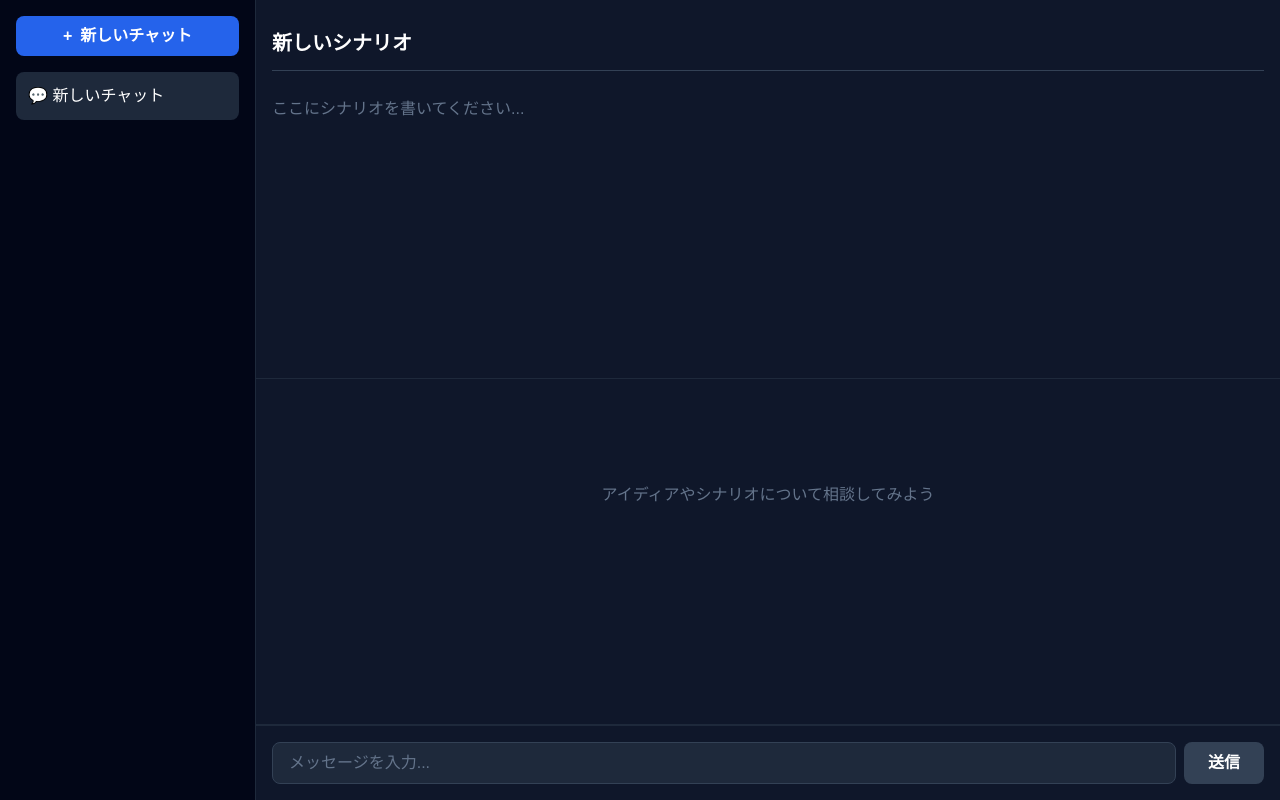
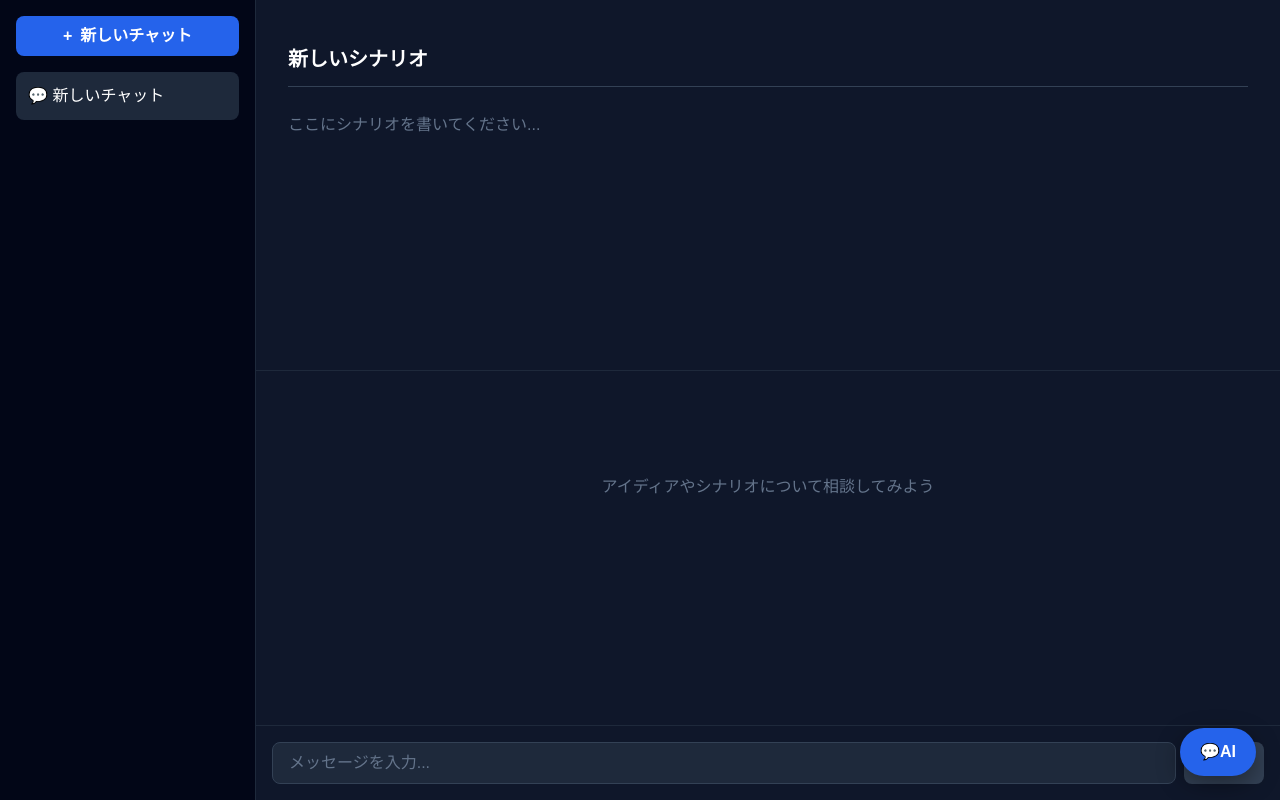
Before and after one commit to st037/auto_scenario, a Next.js app in the folder frontend/: page / in a window 1280 px wide. Built offline with nearby package versions, Linux system fonts and the light colour scheme.

Commit message:
add AI overaly system

```diff
--- a/frontend/app/globals.css
+++ b/frontend/app/globals.css
@@ -176,6 +176,8 @@ body {
    ========================= */
 
 .main-content {
+  position: relative;
+
   flex: 1;
 
   height: 100vh;
@@ -355,7 +357,7 @@ body {
   display: flex;
   flex-direction: column;
 
-  padding: 1rem;
+  padding: 2rem;
 
   background: #0f172a;
   border-bottom: 1px solid #1e293b;
@@ -404,6 +406,7 @@ body {
   line-height: 1.8;
 
   resize: none;
+
   outline: none;
 
   overflow-y: auto;
@@ -426,3 +429,58 @@ body {
 
   border-bottom: 1px solid #1e293b;
 }
+
+/* =========================
+   AI Button
+   ========================= */
+
+.chat-toggle {
+  position: absolute;
+
+  right: 1.5rem;
+  bottom: 1.5rem;
+
+  z-index: 5;
+
+  padding: 0.75rem 1.25rem;
+
+  border: none;
+  border-radius: 999px;
+
+  background: #2563eb;
+  color: white;
+
+  font-weight: 700;
+
+  cursor: pointer;
+
+  box-shadow:
+    0 8px 24px rgba(0, 0, 0, 0.4);
+}
+
+.chat-toggle:hover {
+  background: #3b82f6;
+}
+
+/* =========================
+   Chat Overlay
+   ========================= */
+
+.chat-ocerlay {
+  position: absolute;
+
+  inset: 0;
+
+  z-index: 10;
+
+  display: flex;
+
+  justify-content: flex-end;
+  align-items: flesx-start;
+
+  padding: 1rem;
+
+  background: rgba(2, 6, 23, 0.45);
+
+  backdrop-filter: blur(3px);
+}
--- a/frontend/app/page.tsx
+++ b/frontend/app/page.tsx
@@ -26,6 +26,7 @@ export default function Home() {
   const [input, setInput] = useState("");
   const [loading, setLoading] = useState<boolean>(false);
   const [isInitialized, setIsInitialized] = useState(false); // 初回ロード完了フラグ
+  const [isChatOpen, setIsChatOpen] = useState(false);
 
   // 1. 初回ロード（LocalStorageから読み込み）
   useEffect(() => {
@@ -323,6 +324,9 @@ export default function Home() {
 
       {/* ─── 右側：メインコンテンツ ─── */}
       <div className="main-content">
+
+        {/* Document Editor */}
+
         <div className="document-editor">
           <input
             type="text"
@@ -356,8 +360,37 @@ export default function Home() {
           />
         </div>
 
+        {/* AI Chat Button */}
+        <button
+          className="chat-toggle"
+          onClick={() => setIsChatOpen(true)}
+        >
+          💬AI
+        </button>
+
+        {/* Chat Overlay */}
+        {isChatOpen && (
+
+          <div className="chat-overlay">
+            <div className="chat-panel">
+
+              {/* Header */}
+              <div className="chat-header">
+                <span>AIアシスタント</span>
+                <button
+                  className="chat-close"
+                  onClick={() => setIsChatOpen(false)}
+                >
+                  ✖
+                </button>
+              </div>
+
+            </div>
+          </div>
+
+        )}
+
       {/* チャット履歴エリア */}
-        <div className="chat-panel">
 
         <div className="chat-history">
           {currentSession?.messages.length === 0 ? (
@@ -365,14 +398,21 @@ export default function Home() {
               アイディアやシナリオについて相談してみよう
             </div>
           ) : (
-              currentSession?.messages.map((msg, index) => (
+            currentSession?.messages.map(
+              (msg, index) => (
               <div
                 key={index}
-                  className={msg.role === "user" ? "msg-row-user" : "msg-row-ai"}
+                className={
+                  msg.role === "user"
+                    ? "msg-row-user"
+                    : "msg-row-ai"
+                  }
               >
                 <div
                   className={
-                      msg.role === "user" ? "msg-bubble-user" : "msg-bubble-ai"
+                    msg.role === "user"
+                      ? "msg-bubble-user"
+                      : "msg-bubble-ai"
                   }
                 >
                   {msg.content}
@@ -380,13 +420,14 @@ export default function Home() {
               </div>
             ))
           )}
-
           {loading && (
             <div className="msg-row-ai">
-                <div className="loading-bubble">Geminiが考えています...</div>
+              <div className="loading-bubble">
+                Geminiが考えています...
+              </div>
             </div>
           )}
-          </div>
+
         </div>
 
         {/* 入力フォーム */}
@@ -398,20 +439,28 @@ export default function Home() {
           <input
             type="text"
             value={input}
-            onChange={(e) => setInput(e.target.value)}
+            onChange={(e) =>
+              setInput(e.target.value)
+            }
             placeholder="メッセージを入力..."
             className="chat-input"
           />
 
           <button
             type="submit"
-            disabled={loading || !input.trim()}
+            disabled={
+              loading ||
+              !input.trim()
+            }
             className="chat-btn"
           >
             送信
           </button>
+
         </form>
+
       </div>
+
     </div>
   );
 }
```
Lines whose indentation alone changed are shown as unchanged.
